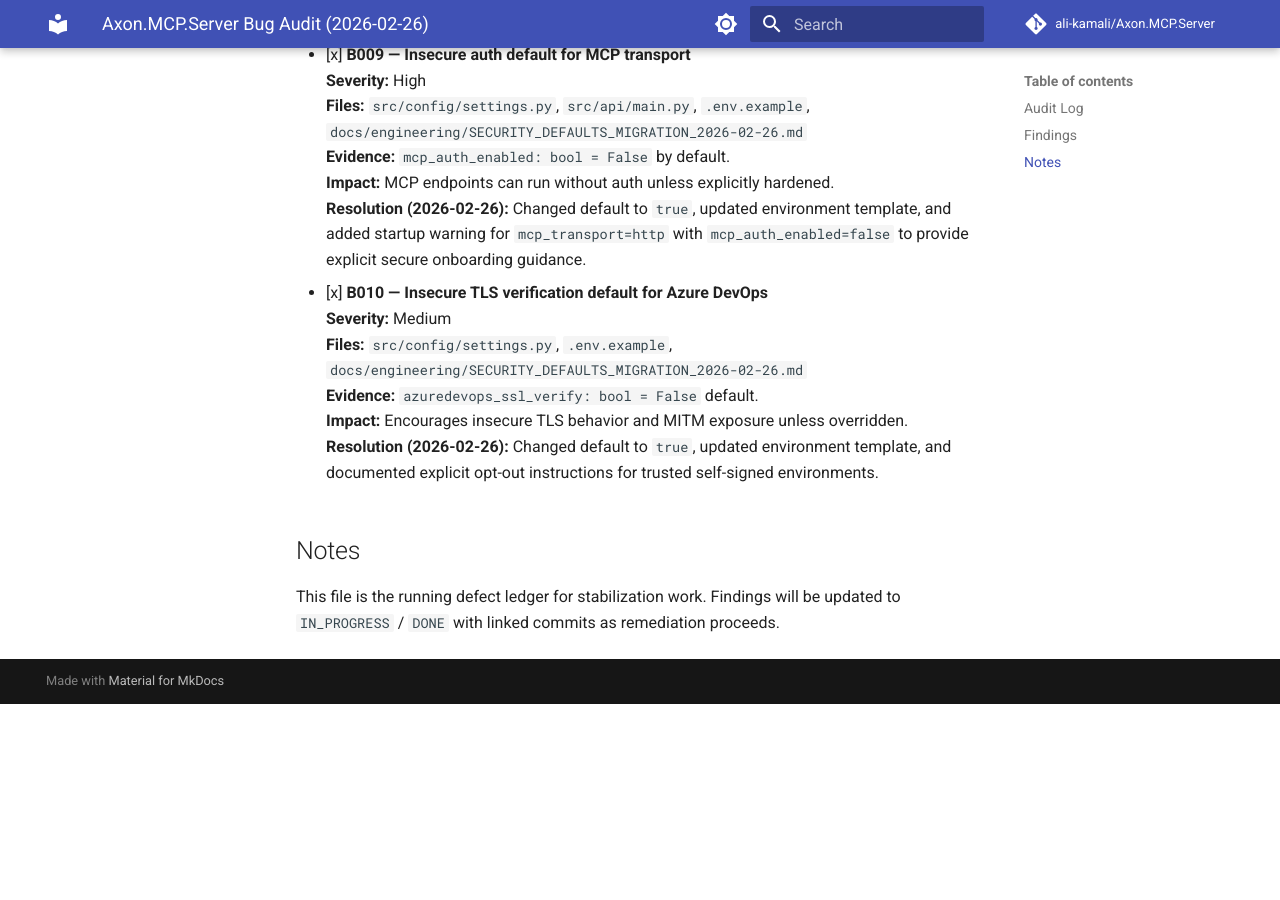
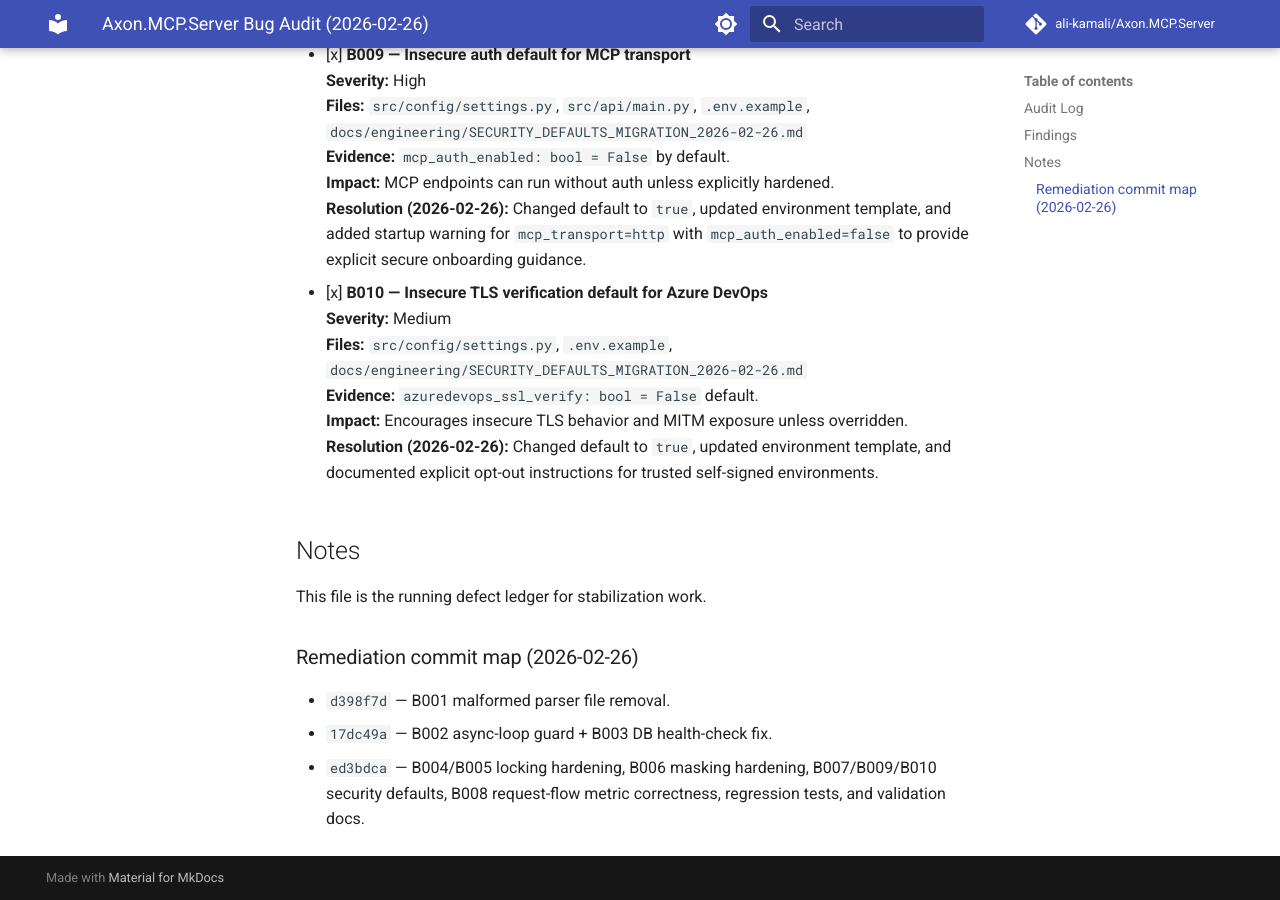
Before and after one commit to IAmMarcellus/Axon.MCP.Server, an MkDocs documentation site: the page built from docs/engineering/BUG_AUDIT_2026-02-26.md, in a window 1280 px wide and 900 px high, scrolled down 2503 px. Built offline with MkDocs 1.6.1 and Material for MkDocs 9.7.7, drawn with Linux system fonts in a browser that asks for light colours; comment, search, counter and statistics services are not loaded; before the commit the page ends 3207 px from its top, so only the background shows below that.

Commit message:
docs: add stabilization remediation commit map

```diff
--- a/docs/engineering/BUG_AUDIT_2026-02-26.md
+++ b/docs/engineering/BUG_AUDIT_2026-02-26.md
@@ -82,4 +82,10 @@
 
 ## Notes
 
-This file is the running defect ledger for stabilization work. Findings will be updated to `IN_PROGRESS` / `DONE` with linked commits as remediation proceeds.
+This file is the running defect ledger for stabilization work.
+
+### Remediation commit map (2026-02-26)
+
+- `d398f7d` — B001 malformed parser file removal.
+- `17dc49a` — B002 async-loop guard + B003 DB health-check fix.
+- `ed3bdca` — B004/B005 locking hardening, B006 masking hardening, B007/B009/B010 security defaults, B008 request-flow metric correctness, regression tests, and validation docs.
```
